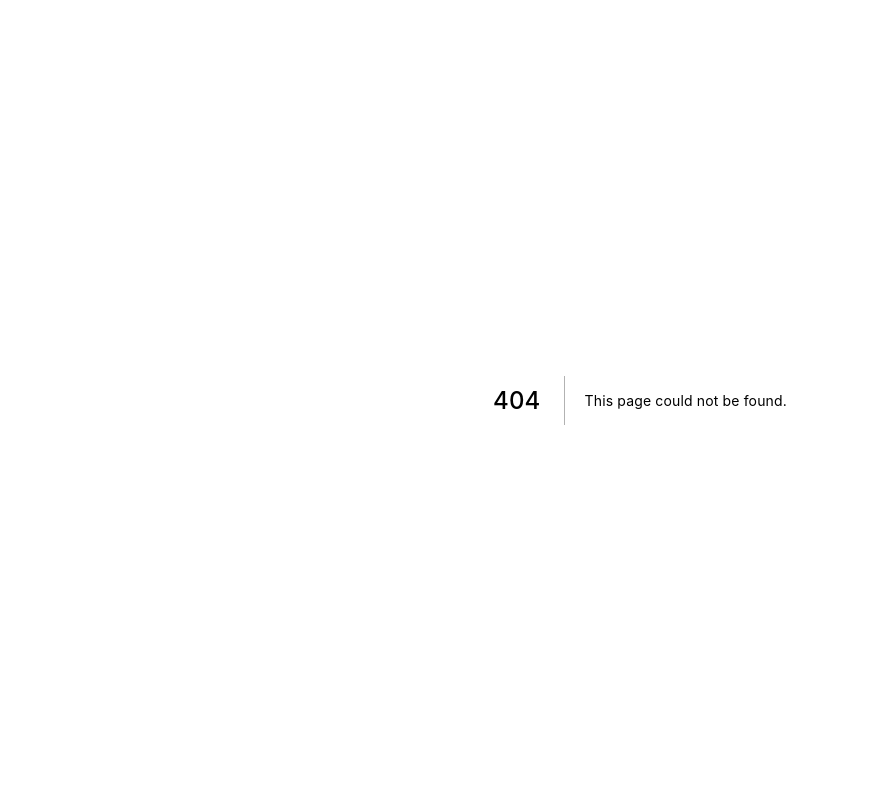
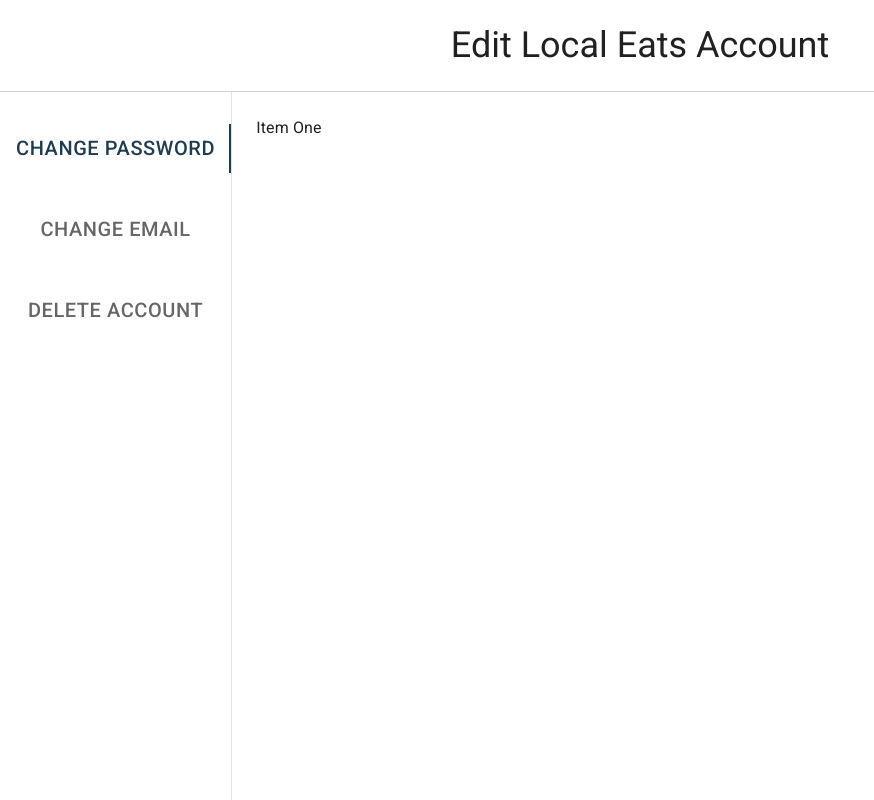
Before and after one commit to JasonXB/local-eats, a Next.js app: page /auth/edit-account in a window 1280 px wide. Before the commit this address had no page. Shown: the whole page, without its empty margins (0-874 px from the left). Built offline with nearby package versions, Linux system fonts and the light colour scheme.

Commit message:
Forming a tabular edit account page

```diff
--- /dev/null
+++ b/pages/auth/edit-account.js
@@ -0,0 +1,109 @@
+import * as React from "react";
+import { Stack } from "@mui/material";
+import PropTypes from "prop-types";
+import Tabs from "@mui/material/Tabs";
+import Tab from "@mui/material/Tab";
+import Typography from "@mui/material/Typography";
+import Box from "@mui/material/Box";
+//--
+
+function TabPanel(props) {
+  const { children, value, index, ...other } = props;
+
+  return (
+    <div
+      role="tabpanel"
+      hidden={value !== index}
+      id={`vertical-tabpanel-${index}`}
+      aria-labelledby={`vertical-tab-${index}`}
+      {...other}
+    >
+      {value === index && (
+        <Box sx={{ p: 3 }}>
+          <Typography>{children}</Typography>
+        </Box>
+      )}
+    </div>
+  );
+}
+
+TabPanel.propTypes = {
+  children: PropTypes.node,
+  index: PropTypes.number.isRequired,
+  value: PropTypes.number.isRequired,
+};
+
+function a11yProps(index) {
+  return {
+    id: `vertical-tab-${index}`,
+    "aria-controls": `vertical-tabpanel-${index}`,
+  };
+}
+
+export default function VerticalTabs() {
+  const [value, setValue] = React.useState(0);
+
+  const handleChange = (event, newValue) => {
+    setValue(newValue);
+  };
+
+  return (
+    <Stack
+      sx={{
+        display: "flex",
+        height: "100vh",
+      }}
+    >
+      <Typography variant="h2" sx={styles.title}>
+        Edit Local Eats Account
+      </Typography>
+      <Box
+        sx={styles.panelContainer}
+      >
+        <Tabs
+          orientation="vertical"
+          variant="scrollable"
+          value={value}
+          onChange={handleChange}
+          aria-label="Vertical tabs example"
+          sx={{ borderRight: 1, borderColor: "divider" }}
+        >
+          <Tab
+            label="Change Password"
+            sx={styles.tabTitles}
+            {...a11yProps(0)}
+          />
+          <Tab label="Change Email" sx={styles.tabTitles} {...a11yProps(1)} />
+          <Tab label="Delete Account" sx={styles.tabTitles} {...a11yProps(2)} />
+        </Tabs>
+        <TabPanel value={value} index={0}>
+          Item One
+        </TabPanel>
+        <TabPanel value={value} index={1}>
+          Item Two
+        </TabPanel>
+        <TabPanel value={value} index={2}>
+          Item Three
+        </TabPanel>
+      </Box>
+    </Stack>
+  );
+}
+
+const styles = {
+  tabTitles: {
+    fontSize: "1.25rem",
+    mt: 4,
+  },
+  title: {
+    flex: "0 0 auto", // make it so this doesn't grow or shrink
+    mx: "auto",
+    my: 3,
+  },
+  panelContainer: {
+    flex: "1 1 auto", // make this extend as far as it can to occupy the entire viewport
+    bgcolor: "background.paper",
+    display: "flex",
+    borderTop: "1px solid #D3D3D3",
+  },
+};
```
